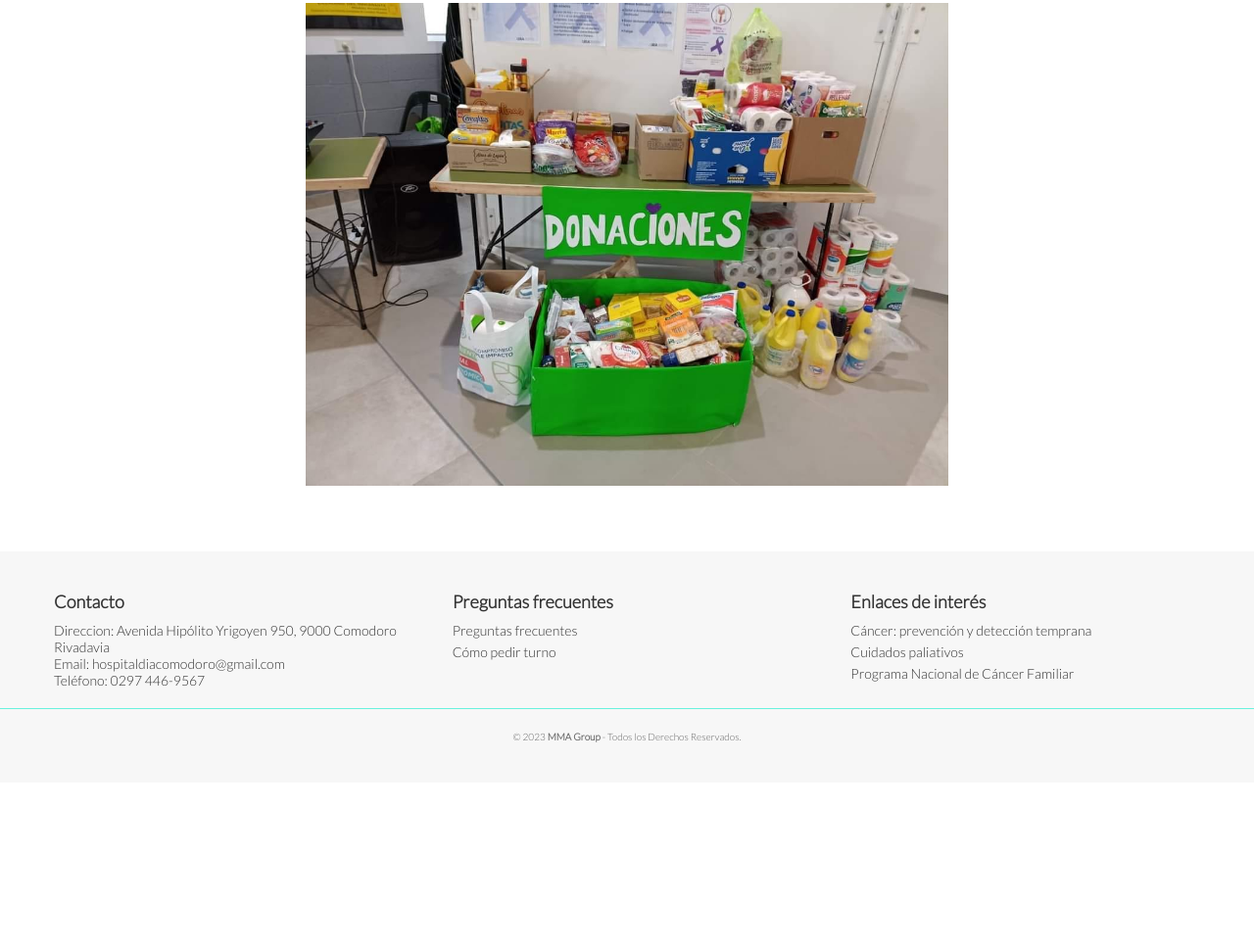
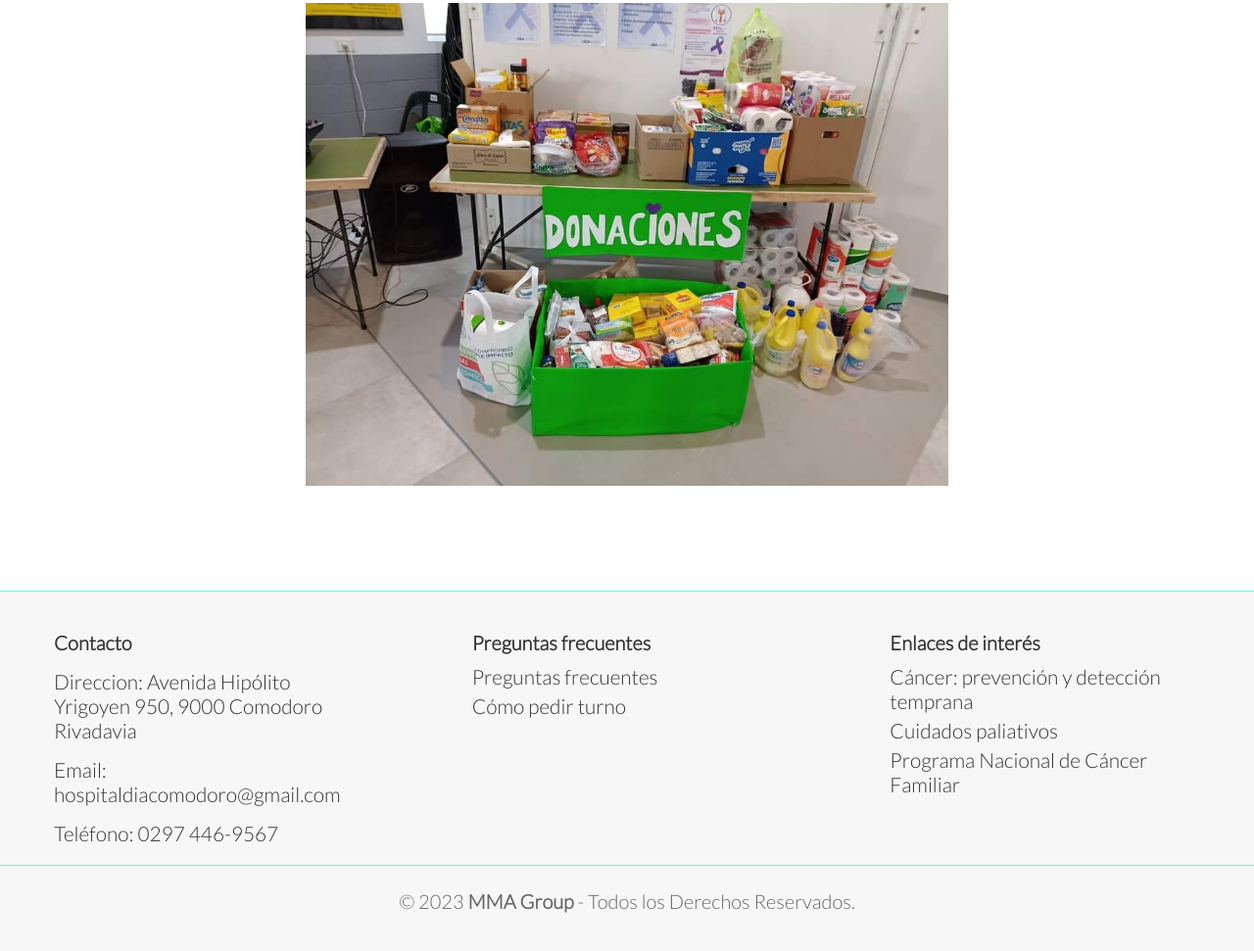
Before and after one commit to MarianaD7/proyecto_ingenias, a plain HTML site: page index.html in a window 1280 px wide. Shown: the part 2339-3310 px from the top of the page at 98% size. Before the commit the page ends 3138 px from the top, so only its background shows below. Drawn offline with Linux system fonts and the light colour scheme.

Commit message:
cambiando footer

```diff
--- a/estilos/styles1.css
+++ b/estilos/styles1.css
@@ -518,10 +518,13 @@ a {
 
 /*footer*/
 .pie-pagina {
+  width: 100%;
   background-color: #f7f7f7;
   padding: 40px 0;
   color: #333;
-  font-size: 14px;
+  font-size: 1.3rem;
+  border-top: 1px solid #69f2dd;
+  margin-top: 40px;
 }
 
 .contenedor {
@@ -529,7 +532,7 @@ a {
   margin: 0 auto;
   display: grid;
   grid-template-columns: repeat(3, 1fr);
-  grid-gap: 20px;
+  grid-gap: 5rem;
 }
 
 .columna {
@@ -537,7 +540,7 @@ a {
 }
 
 .columna h3 {
-  font-size: 18px;
+  font-size: 20px;
   margin-bottom: 10px;
 }
 
@@ -556,6 +559,9 @@ a {
   text-decoration: none;
   transition: color 0.3s;
 }
+.columna p{
+    margin-top: 15px;
+}
 
 .columna ul li a:hover {
   color: #1009e0;
@@ -568,7 +574,7 @@ a {
   margin-top: 20px;
   padding-top: 20px;
   border-top: 1px solid #69f2dd;
-  font-size: 12px;
+  font-size: 1.5rem;
   color: #666;
 }
 
```
